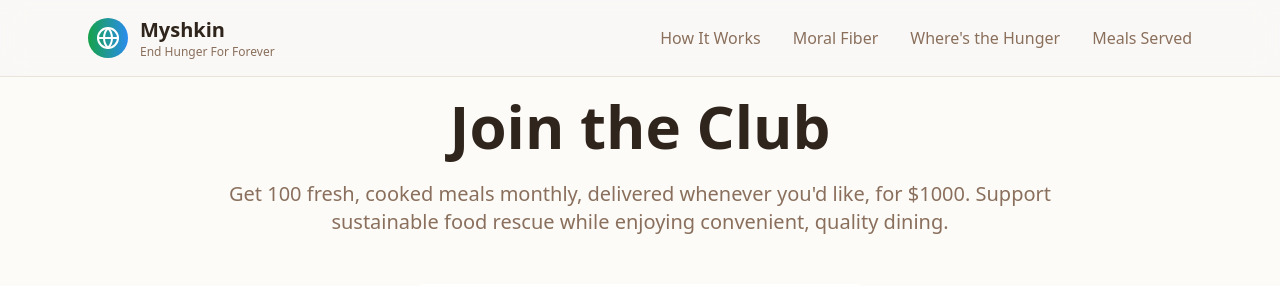
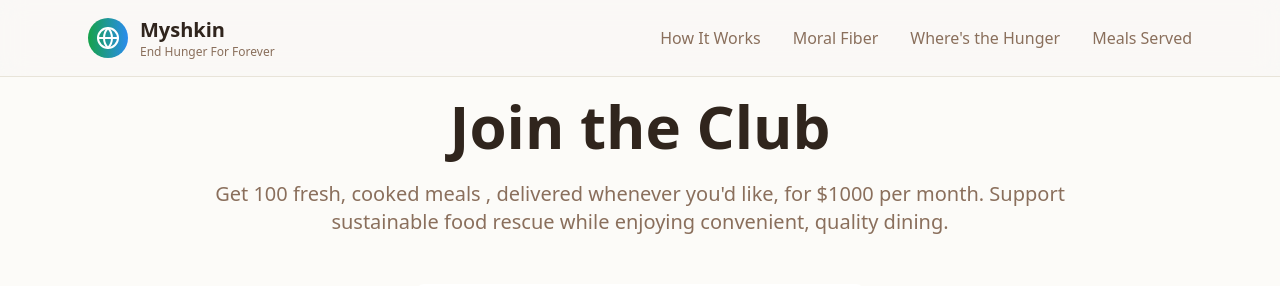
Before and after one commit to adityanarayanan95-collab/end-hunger-now, a React (Vite) app: page / in a window 1280 px wide. Shown: the top 286 px of the page. Built offline with nearby package versions, Linux system fonts and the light colour scheme.

Commit message:
Update main page description
Updated the main page description to include "per month" after the price.

```diff
--- a/src/pages/SignUp.tsx
+++ b/src/pages/SignUp.tsx
@@ -12,7 +12,7 @@ const SignUp = () => {
             Join the Club
           </h1>
           <p className="text-xl text-muted-foreground mb-8">
-            Get 100 fresh, cooked meals monthly, delivered whenever you'd like, for $1000.
+            Get 100 fresh, cooked meals , delivered whenever you'd like, for $1000 per month.
             Support sustainable food rescue while enjoying convenient, quality dining.
           </p>
         </div>
```
